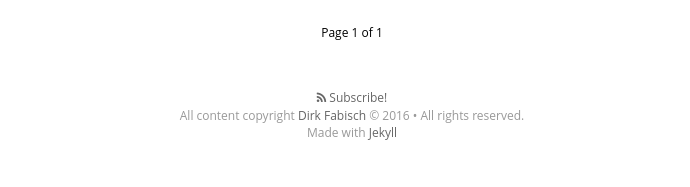
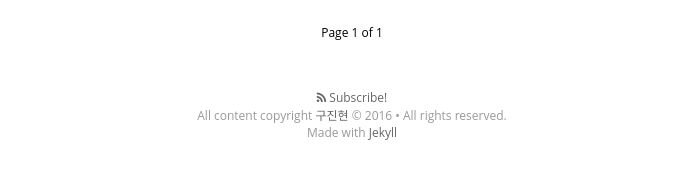
Before and after one commit to koocci/github.io, a Jekyll site: the page built from index.html, in a window 1280 px wide. Shown: the part 1747-1934 px from the top of the page, without its empty margins (288-978 px from the left). Built offline with Jekyll 4.4.1, drawn with Linux system fonts in a browser that asks for light colours; nearby versions of some CDN libraries; some web fonts are replaced; the list of posts is cut into pages by our own code.

Commit message:
author me

```diff
--- a/_config.yml
+++ b/_config.yml
@@ -12,13 +12,13 @@
 #blog logo
 logo: "/assets/images/df_logo.jpg"
 # blog cover
-cover: "/assets/images/cA4aKEIPQrerBnp1yGHv_IMG_9534-3-2.jpg"
+cover: "/assets/images/background.jpg"
 
-name: 'Dirk Fabisch'
-author: 'Dirk Fabisch'
-author_image: "/assets/images/author.jpg"
+name: '구진현'
+author: '구찌'
+author_image: "/assets/images/koo.jpg"
 
-paginate:	5
+paginate: 5
 
 url: "https://koocci.github.io" # the base hostname & protocol for your site
 baseurl: ""
@@ -29,18 +29,18 @@
 
 # social icons and sharing options
 social:
-  - icon:	facebook
-    url:	https://www.facebook.com/gu.jinhyun
+  - icon: facebook
+    url:  https://www.facebook.com/gu.jinhyun
     desc: 제 페이스북이예요
 
 
-  - icon:	github
-    url:	https://github.com/dirkfabisch
-    desc:	제 GITHUB 이예요
+  - icon: github
+    url:  https://github.com/koocci
+    desc: 제 GITHUB 이예요
 
-#  - icon:	google-plus
-#    url:	https://google.com/???
-#    desc:	Add me on google+
+#  - icon:  google-plus
+#    url: https://google.com/???
+#    desc:  Add me on google+
 #    share_url:
 #    share_title:
 #    share_link:
```
Also changed, not shown: assets/images/author.jpg (deleted), assets/images/koo.jpg (added), 1 other file.
